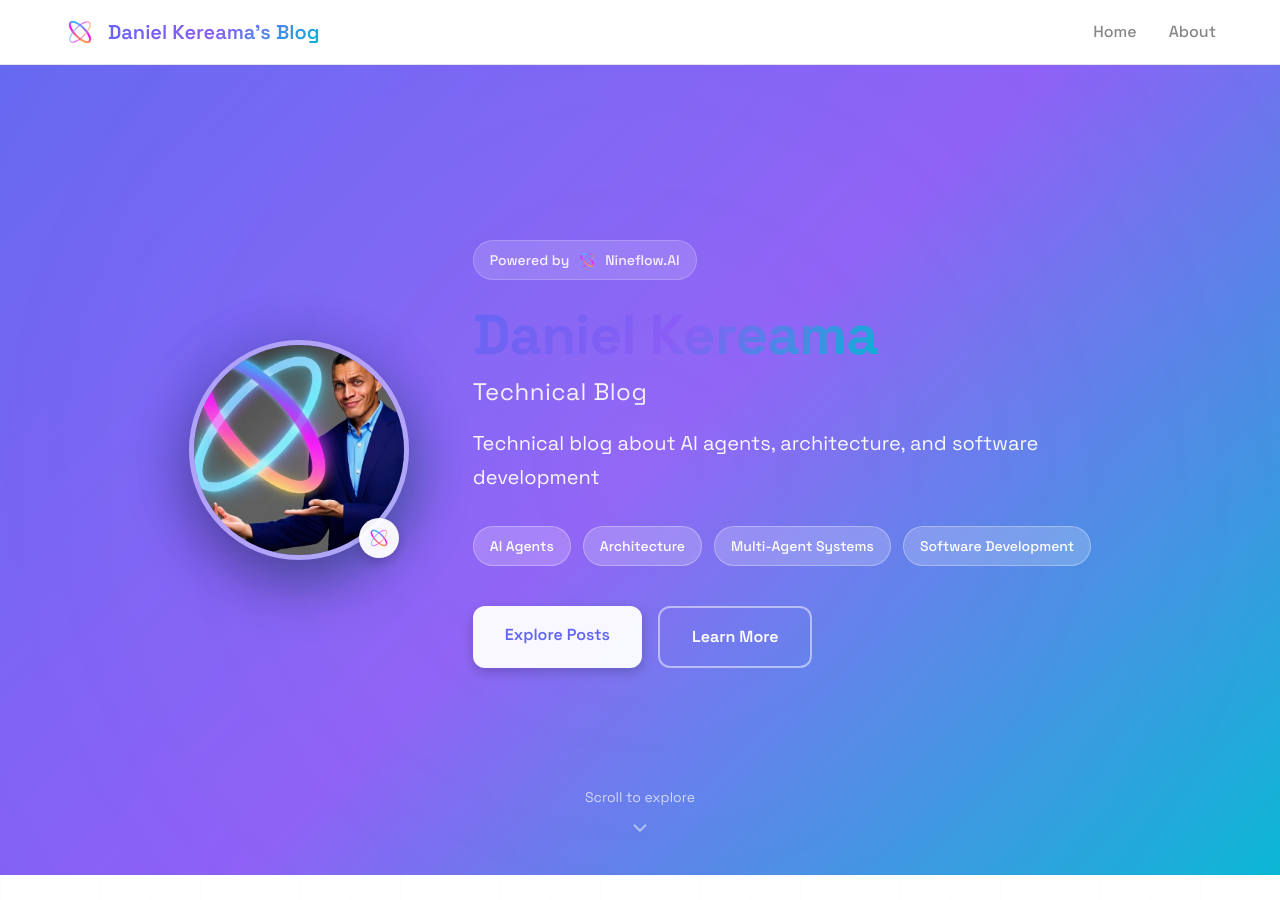
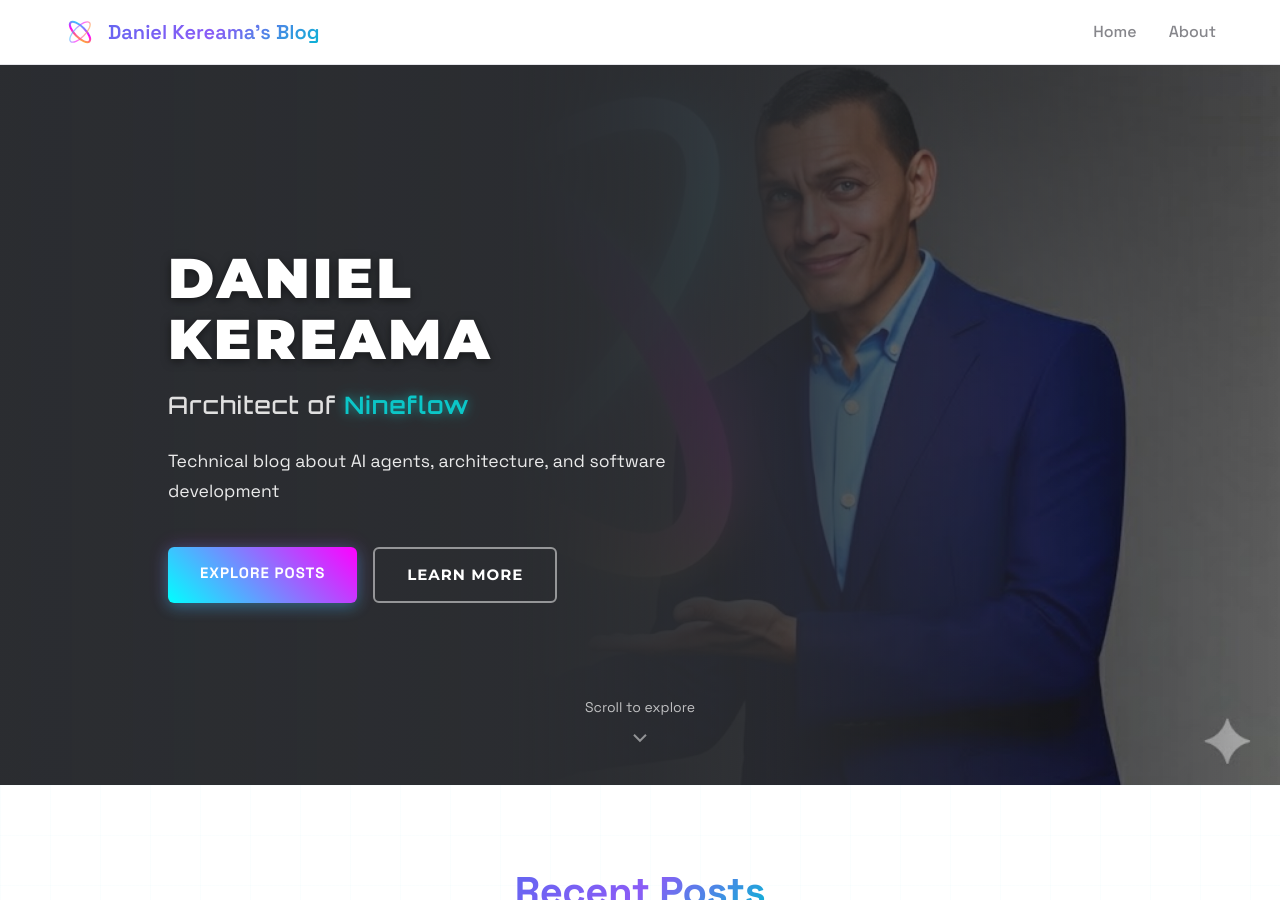
Before and after one commit to nineflowAmin/daniel-kereama.github.io, a Jekyll site: the page built from index.md, in a window 1280 px wide and 900 px high. Built offline with Jekyll 4.4.1, drawn with Linux system fonts in a browser that asks for light colours.

Commit message:
Implement full-width Nineflow banner with toroid image - dark futuristic design

```diff
--- a/_layouts/home.html
+++ b/_layouts/home.html
@@ -2,46 +2,26 @@
 layout: default
 ---
 
-<div class="hero-section">
-  <div class="hero-background"></div>
-  <div class="hero-content">
-    <div class="profile-image-container">
-      <div class="profile-glow"></div>
-      <img src="{{ '/assets/images/profile.jpg' | relative_url }}" alt="{{ site.author.name }}" class="profile-image">
-      <div class="profile-badge">
-        <img src="{{ '/assets/images/toroid-logo.svg' | relative_url }}" alt="Nineflow.AI" class="badge-logo">
-      </div>
-    </div>
-    <div class="hero-text">
-      <div class="hero-badge">
-        <span class="badge-text">Powered by</span>
-        <img src="{{ '/assets/images/toroid-logo.svg' | relative_url }}" alt="Nineflow.AI Logo" class="hero-toroid-logo">
-        <span class="badge-text">Nineflow.AI</span>
-      </div>
-      <h1 class="hero-title">
-        <span class="text-gradient-nineflow">Daniel Kereama</span>
-      </h1>
-      <p class="hero-subtitle">Technical Blog</p>
-      <p class="hero-description">{{ site.description }}</p>
-      <div class="hero-tags">
-        <span class="hero-tag">AI Agents</span>
-        <span class="hero-tag">Architecture</span>
-        <span class="hero-tag">Multi-Agent Systems</span>
-        <span class="hero-tag">Software Development</span>
-      </div>
-      <div class="hero-cta">
-        <a href="#posts" class="btn-primary">Explore Posts</a>
-        <a href="/about" class="btn-secondary">Learn More</a>
+<section class="nineflow-banner" style="background-image: linear-gradient(90deg, #2b2d31 0%, #2b2d31 40%, rgba(43, 45, 49, 0.8) 60%, rgba(43, 45, 49, 0) 100%), url('{{ '/assets/images/profile.jpg' | relative_url }}');">
+  <div class="banner-overlay"></div>
+  <div class="banner-content">
+    <div class="banner-text">
+      <h1 class="banner-title">DANIEL KEREAMA</h1>
+      <p class="banner-subtitle">Architect of <span class="highlight">Nineflow</span></p>
+      <p class="banner-description">{{ site.description }}</p>
+      <div class="banner-cta">
+        <a href="#posts" class="cta-button">Explore Posts</a>
+        <a href="/about" class="cta-button-secondary">Learn More</a>
       </div>
     </div>
   </div>
-  <div class="hero-scroll-indicator">
+  <div class="banner-scroll-indicator">
     <span>Scroll to explore</span>
     <svg width="24" height="24" viewBox="0 0 24 24" fill="none" stroke="currentColor" stroke-width="2">
       <path d="M6 9l6 6 6-6"/>
     </svg>
   </div>
-</div>
+</section>
 
 <div class="content-section neural-grid" id="posts">
   <div class="container">
--- a/assets/css/custom.css
+++ b/assets/css/custom.css
@@ -1,5 +1,5 @@
 /* Import Google Fonts */
-@import url('https://fonts.googleapis.com/css2?family=Space+Grotesk:wght@300;400;500;600;700&family=Orbitron:wght@400;500;600;700;800;900&family=Rajdhani:wght@300;400;500;600;700&display=swap');
+@import url('https://fonts.googleapis.com/css2?family=Space+Grotesk:wght@300;400;500;600;700&family=Orbitron:wght@400;500;600;700;800;900&family=Rajdhani:wght@300;400;500;600;700&family=Montserrat:wght@400;700;900&display=swap');
 
 /* CSS Variables */
 :root {
@@ -192,7 +192,195 @@ a:hover {
   -webkit-text-fill-color: transparent;
 }
 
-/* Hero Section */
+/* Nineflow Banner Section */
+.nineflow-banner {
+  position: relative;
+  width: 100%;
+  height: 600px;
+  min-height: 80vh;
+  display: flex;
+  align-items: center;
+  background-color: #2b2d31;
+  background-size: cover;
+  background-position: center right;
+  background-repeat: no-repeat;
+  overflow: hidden;
+}
+
+.banner-overlay {
+  position: absolute;
+  top: 0;
+  left: 0;
+  right: 0;
+  bottom: 0;
+  background: linear-gradient(90deg, rgba(43, 45, 49, 0.95) 0%, rgba(43, 45, 49, 0.85) 40%, rgba(43, 45, 49, 0.3) 70%, transparent 100%);
+  z-index: 1;
+}
+
+.banner-content {
+  position: relative;
+  z-index: 2;
+  width: 100%;
+  max-width: 1200px;
+  margin: 0 auto;
+  padding: 0 10%;
+  display: flex;
+  align-items: center;
+}
+
+.banner-text {
+  width: 50%;
+  min-width: 500px;
+  color: white;
+}
+
+.banner-title {
+  font-family: 'Montserrat', sans-serif;
+  font-size: 3.5rem;
+  font-weight: 900;
+  margin: 0 0 1rem 0;
+  letter-spacing: 3px;
+  text-transform: uppercase;
+  line-height: 1.1;
+  text-shadow: 0 2px 10px rgba(0, 0, 0, 0.5);
+}
+
+.banner-subtitle {
+  font-family: 'Orbitron', sans-serif;
+  font-size: 1.5rem;
+  margin: 0 0 1.5rem 0;
+  color: #e0e0e0;
+  font-weight: 500;
+  letter-spacing: 1px;
+}
+
+.banner-subtitle .highlight {
+  color: #00ffff;
+  text-shadow:
+    0 0 10px rgba(0, 255, 255, 0.5),
+    0 0 20px rgba(0, 255, 255, 0.3);
+  font-weight: 600;
+  animation: glowPulse 2s ease-in-out infinite;
+}
+
+@keyframes glowPulse {
+  0%, 100% {
+    text-shadow:
+      0 0 10px rgba(0, 255, 255, 0.5),
+      0 0 20px rgba(0, 255, 255, 0.3);
+  }
+  50% {
+    text-shadow:
+      0 0 15px rgba(0, 255, 255, 0.8),
+      0 0 30px rgba(0, 255, 255, 0.5);
+  }
+}
+
+.banner-description {
+  font-size: 1.1rem;
+  margin-bottom: 2.5rem;
+  max-width: 500px;
+  line-height: 1.7;
+  color: rgba(255, 255, 255, 0.9);
+  font-family: var(--font-sans);
+}
+
+.banner-cta {
+  display: flex;
+  gap: 1rem;
+  flex-wrap: wrap;
+}
+
+.cta-button {
+  padding: 14px 32px;
+  background: linear-gradient(45deg, #00ffff, #ff00ff);
+  color: white;
+  text-decoration: none;
+  font-weight: 700;
+  border-radius: 6px;
+  text-transform: uppercase;
+  font-size: 0.9375rem;
+  letter-spacing: 1px;
+  transition: all 0.3s ease;
+  display: inline-block;
+  box-shadow:
+    0 4px 15px rgba(0, 255, 255, 0.3),
+    0 0 20px rgba(255, 0, 255, 0.2);
+  position: relative;
+  overflow: hidden;
+}
+
+.cta-button::before {
+  content: '';
+  position: absolute;
+  top: 0;
+  left: -100%;
+  width: 100%;
+  height: 100%;
+  background: linear-gradient(90deg, transparent, rgba(255, 255, 255, 0.3), transparent);
+  transition: left 0.5s ease;
+}
+
+.cta-button:hover::before {
+  left: 100%;
+}
+
+.cta-button:hover {
+  transform: translateY(-2px) scale(1.05);
+  box-shadow:
+    0 6px 20px rgba(0, 255, 255, 0.4),
+    0 0 30px rgba(255, 0, 255, 0.3);
+}
+
+.cta-button-secondary {
+  padding: 14px 32px;
+  background: transparent;
+  color: white;
+  border: 2px solid rgba(255, 255, 255, 0.5);
+  text-decoration: none;
+  font-weight: 700;
+  border-radius: 6px;
+  text-transform: uppercase;
+  font-size: 0.9375rem;
+  letter-spacing: 1px;
+  transition: all 0.3s ease;
+  display: inline-block;
+  font-family: 'Montserrat', sans-serif;
+}
+
+.cta-button-secondary:hover {
+  background: rgba(255, 255, 255, 0.1);
+  border-color: white;
+  transform: translateY(-2px);
+  box-shadow: 0 4px 15px rgba(255, 255, 255, 0.2);
+}
+
+.banner-scroll-indicator {
+  position: absolute;
+  bottom: 2rem;
+  left: 50%;
+  transform: translateX(-50%);
+  display: flex;
+  flex-direction: column;
+  align-items: center;
+  gap: 0.5rem;
+  color: rgba(255, 255, 255, 0.7);
+  font-size: 0.875rem;
+  animation: bounce 2s infinite;
+  z-index: 3;
+  font-family: var(--font-sans);
+}
+
+@keyframes bounce {
+  0%, 100% { transform: translateX(-50%) translateY(0); }
+  50% { transform: translateX(-50%) translateY(-10px); }
+}
+
+.banner-scroll-indicator svg {
+  opacity: 0.7;
+}
+
+/* Hero Section (Legacy - keeping for reference) */
 .hero-section {
   background: linear-gradient(135deg, var(--nineflow-primary) 0%, var(--nineflow-secondary) 50%, var(--nineflow-accent) 100%);
   padding: 6rem 0 8rem;
@@ -786,6 +974,63 @@ a:hover {
 
 /* Responsive */
 @media (max-width: 768px) {
+  /* Nineflow Banner Mobile */
+  .nineflow-banner {
+    height: 500px;
+    min-height: 70vh;
+    background-position: center center;
+    justify-content: center;
+  }
+
+  .nineflow-banner::before {
+    content: '';
+    position: absolute;
+    top: 0;
+    left: 0;
+    right: 0;
+    bottom: 0;
+    background: rgba(43, 45, 49, 0.85);
+    z-index: 1;
+  }
+
+  .banner-content {
+    padding: 0 5%;
+    width: 100%;
+  }
+
+  .banner-text {
+    width: 100%;
+    min-width: auto;
+    text-align: center;
+  }
+
+  .banner-title {
+    font-size: 2.5rem;
+    letter-spacing: 2px;
+  }
+
+  .banner-subtitle {
+    font-size: 1.25rem;
+  }
+
+  .banner-description {
+    font-size: 1rem;
+    max-width: 100%;
+    margin-left: auto;
+    margin-right: auto;
+  }
+
+  .banner-cta {
+    justify-content: center;
+  }
+
+  .cta-button,
+  .cta-button-secondary {
+    padding: 12px 24px;
+    font-size: 0.875rem;
+  }
+
+  /* Legacy Hero Section */
   .hero-section {
     padding: 4rem 0 6rem;
     min-height: auto;
```
